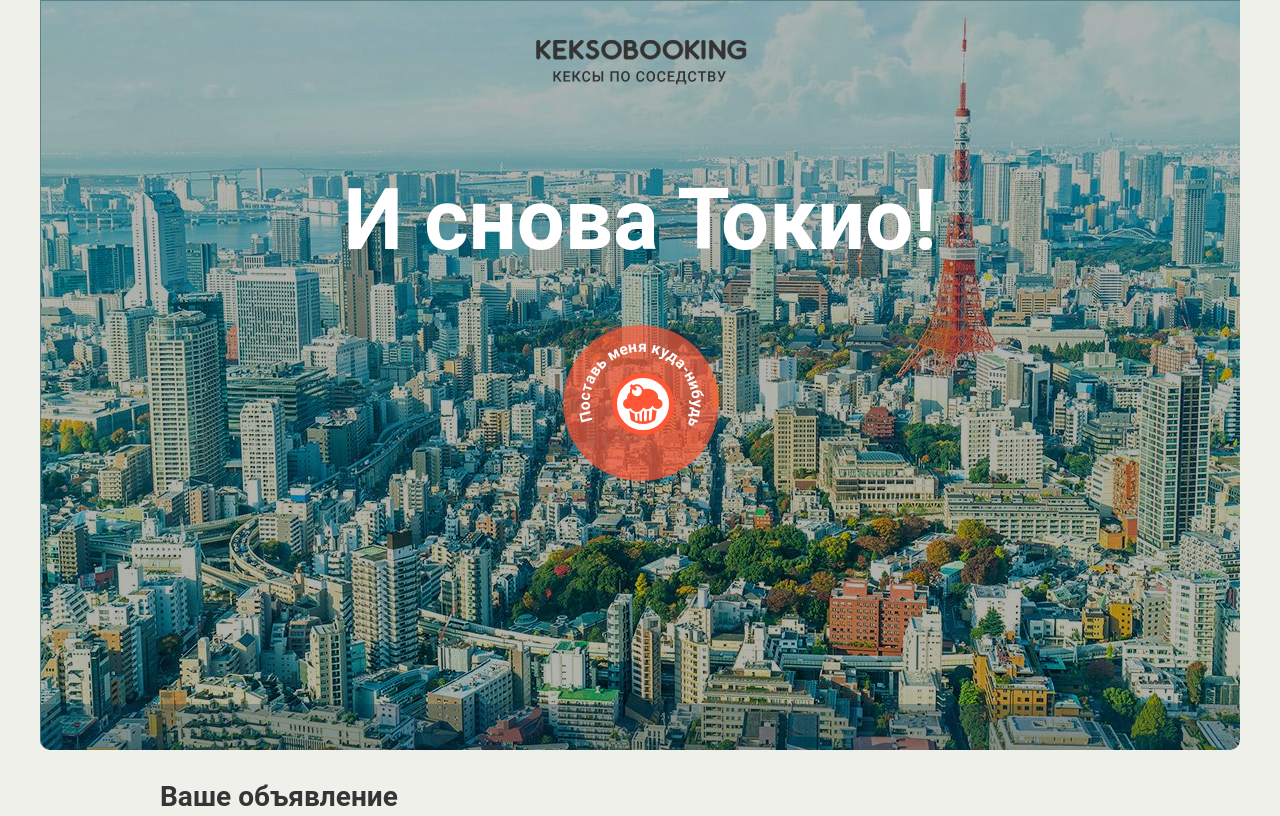
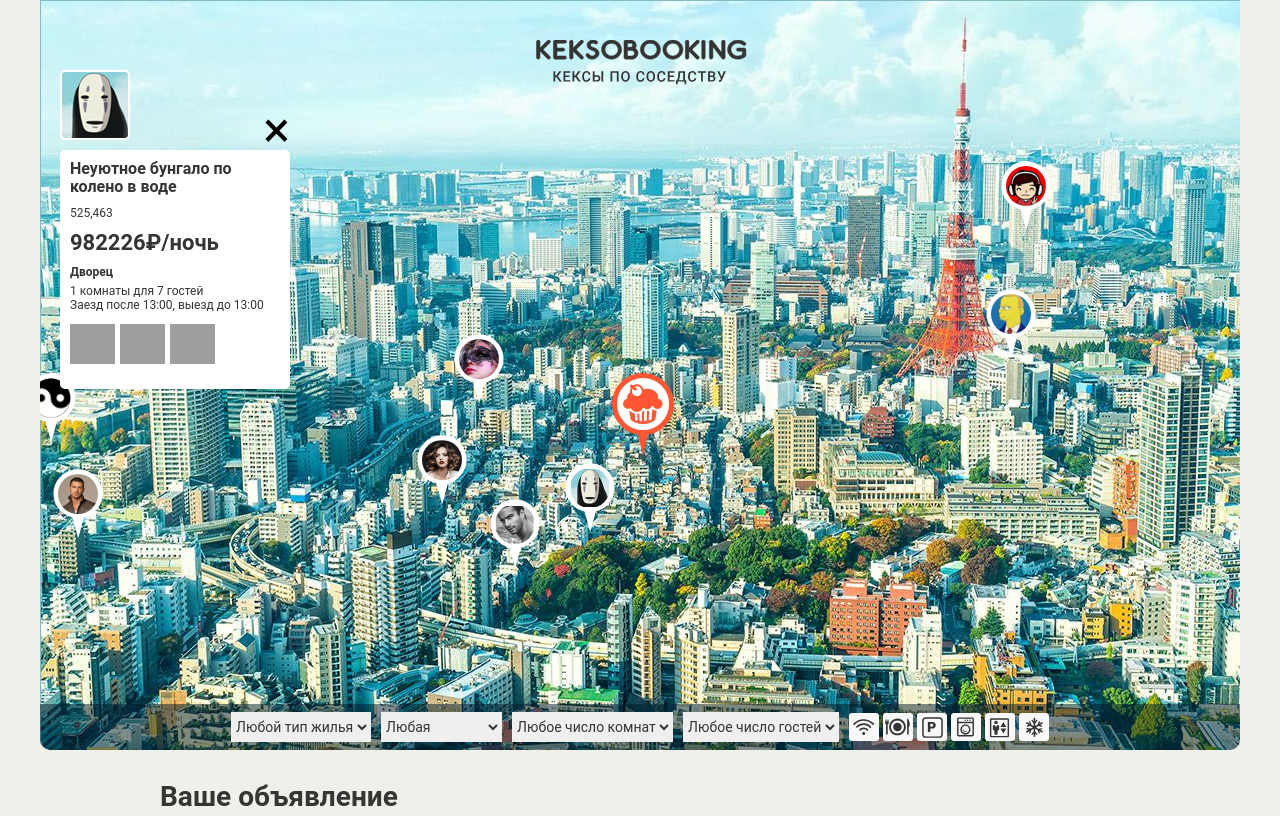
Before and after one commit to OlegKop/173247-keksobooking, a website: page index.html in a window 1280 px wide. Shown: the top 816 px of the page. Drawn offline with Linux system fonts and the light colour scheme; grey boxes are pictures that could not be loaded; files whose address does not match are found by name.

Commit message:
создан файл по отображению меток на карте

```diff
--- a/index.html
+++ b/index.html
@@ -16,7 +16,7 @@
     </div>
 
     <!-- Карта объявлений -->
-    <section class="map map--faded">
+    <section class="map">
 
       <!-- Метки объявлений -->
       <div class="map__pins">
@@ -247,6 +247,6 @@
       <button class="error__button" href="#">Попробовать снова</button>
     </div>
   </template>
-
+<script src="js/map.js"></script>
 </body>
 </html>
--- /dev/null
+++ b/js/map.js
@@ -0,0 +1,205 @@
+'use strict';
+
+/*удаление класса map--faded у блока map*/
+var userDialog = document.querySelector('.map');
+userDialog.classList.remove('map--faded');
+
+var avatarList = ["img/avatars/user01.png", "img/avatars/user02.png", "img/avatars/user03.png", "img/avatars/user04.png", "img/avatars/user05.png",
+"img/avatars/user06.png","img/avatars/user07.png","img/avatars/user08.png"];
+var titleList = ["Большая уютная квартира", "Маленькая неуютная квартира", "Огромный прекрасный дворец", "Маленький ужасный дворец",
+"Красивый гостевой домик", "Некрасивый негостеприимный домик", "Уютное бунгало далеко от моря", "Неуютное бунгало по колено в воде"];
+var checkInOut = ["12:00", "13:00", "14:00"];
+var roomType = ["palace", "flat", "house", "bungalo"];
+var featureType = ["wifi", "dishwasher", "parking", "washer", "elevator", "conditioner"];
+var photos = [
+  "http://o0.github.io/assets/images/tokyo/hotel1.jpg",
+  "http://o0.github.io/assets/images/tokyo/hotel2.jpg",
+  "http://o0.github.io/assets/images/tokyo/hotel3.jpg"
+];
+
+/*определение случайного целого числа*/
+var randomInt = function getRandomInRange(min, max) {
+  return Math.floor(Math.random() * (max - min + 1)) + min;
+};
+
+/*определение случайного элемента из массива*/
+var nameArr = function (arr) {
+  var arrName = arr[Math.floor(Math.random() * arr.length)];
+  return arrName;
+};
+
+/* перемешивание массива с использованием сортировки случайным образом*/
+function compareRandom(a, b) {
+  return Math.random() - 0.5;
+};
+
+function mixArray (arr) {
+  return arr.sort(compareRandom);
+};
+
+/*выборка случайного кол-ва данных из массива*/
+var featureRand = function (arrT) {
+  var lenArr = randomInt(1,arrT.length)
+  var arrNames = [];
+  for (var i = 0; i < lenArr; i++){
+    arrNames.push(arrName);
+    for (var j = 0; j <= arrT.length; j++) {
+      var arrName = arrT[i]
+    }
+  }
+  arrNames.splice(0, 1);
+  return arrNames;
+};
+
+/*перемешиваем аватарки и описание*/
+avatarList = mixArray(avatarList);
+titleList = mixArray(titleList);
+
+var propertyKeks = [];
+
+var getPropertyKeks = function (avatar, title, priceMin, priceMax, type, roomsMax,
+  guestsMax, checkInOut, features, photos, xMin, xMax, yMin, yMax) {
+    for (var i = 0; i <= 8; i++) {
+      propertyKeks.push (advert);
+
+      for (var j = 0; j <= i; j++){
+        var avatarList = avatar;
+        var titleList = title;
+        var checkInOutR = nameArr(checkInOut);
+        var roomTypeR = nameArr(type);
+        var featureR = featureRand(features);
+        var photoR =  mixArray(photos);
+        var locationX = randomInt(xMin, xMax) - 25;
+        var locationY = randomInt(yMin, yMax) - 70;
+        var addr = [locationX, locationY];
+        var priceR = randomInt(priceMin, priceMax);
+        var roomsR = randomInt(1, roomsMax);
+        var guestR = randomInt(1, guestsMax);
+        var advert = {
+          "author": {
+            "avatar": avatarList[i]
+          },
+
+          "offer": {
+            "title": titleList[i],
+            "address":  addr,
+            "price": priceR,
+            "type": roomTypeR,
+            "rooms": roomsR,
+            "guests": guestR,
+            "checkin": checkInOutR,
+            "checkout": checkInOutR,
+            "features": featureR,
+            "description": "",
+            "photos":photoR
+          },
+
+          "location": {
+            "x":  locationX,
+            "y": locationY
+            }
+        }
+
+    }
+
+ }
+ propertyKeks.splice(0, 1);
+};
+
+var PropertyKeks = getPropertyKeks(avatarList, titleList, 1000, 1000000, roomType, 5,
+  10, checkInOut, featureType, photos, 10, 1050, 130, 630);
+
+/*блок вставки меток*/
+var pinListElement = document.querySelector('.map__pins');
+
+/*шаблон для меток*/
+var pinTemplate = document.querySelector('#pin').content.querySelector('.map__pin');
+
+var fragment = document.createDocumentFragment();
+
+var getMapPin = function (pinListElement) {
+
+  var pinElement = pinTemplate.cloneNode(true);
+  pinElement.style = "left: "+propertyKeks[i].location.x+"px; top: "+propertyKeks[i].location.y+"px;";
+  pinElement.querySelector("img").setAttribute('src', propertyKeks[i].author.avatar);
+  pinElement.querySelector("img").setAttribute('alt', propertyKeks[i].offer.title);
+
+  return pinElement;
+};
+
+var fragment = document.createDocumentFragment();
+
+for (var i = 0; i < propertyKeks.length; i++) {
+  fragment.appendChild(getMapPin(propertyKeks[i]));
+};
+
+pinListElement.appendChild(fragment);
+
+/*блок вставки объявлений*/
+var pinListCard= document.querySelector('.map');
+
+/*шаблон для объявлений*/
+var cardTemplate = document.querySelector('#card').content.querySelector('.map__card');
+
+var mapFilters = document.querySelector('.map__filters-container');
+
+/*ф-ция для определения услуг объявления*/
+var getFeaturs = function (featurArray, element) {
+  var childElement = element.querySelectorAll('li');
+   for (var i = featurArray.length; i < featureType.length; i++) {
+    element.removeChild(childElement[i]);
+  };
+};
+
+/*ф-ция для формирования блока с фото*/
+var renderPhotos = function (photodArray, element) {
+  for (var i = 0; i < photodArray.length; i++)
+    if (i === 0) {
+      element.querySelector("img").setAttribute('src', propertyKeks[0].offer.photos[i]);
+    }
+    else {
+      var newElement = element.querySelector("img").cloneNode(true);
+      newElement.src = propertyKeks[0].offer.photos[i];
+      element.appendChild(newElement);
+    }
+  };
+
+/*ф-ция для переименования типа помещения с латиницы на русский*/
+  var getNameRusType = function (element) {
+    if (element === "flat") {
+     var name = "Квартира";
+    }
+    else if (element === "bungalo") {
+      name = "Бунгало";
+    }
+    else if (element === "house") {
+      name = "Дом";
+    }
+    else if (element === "palace") {
+      name = "Дворец";
+    }
+    return name;
+  };
+
+var getMapCard = function (pinListCard) {
+
+  var cardElement = cardTemplate.cloneNode(true);
+  cardElement.querySelector('.popup__title').textContent = propertyKeks[0].offer.title;
+  cardElement.querySelector('.popup__text--address').textContent = propertyKeks[0].offer.address;
+  cardElement.querySelector('.popup__text--price').textContent = propertyKeks[0].offer.price +"₽/ночь";
+  cardElement.querySelector('.popup__type').textContent = getNameRusType(propertyKeks[0].offer.type);
+  cardElement.querySelector('.popup__text--capacity').textContent = propertyKeks[0].offer.rooms + " комнаты для " + propertyKeks[0].offer.guests + " гостей";
+  cardElement.querySelector('.popup__text--time').textContent = "Заезд после " + propertyKeks[0].offer.checkin + ", выезд до " + propertyKeks[0].offer.checkout;
+  getFeaturs(propertyKeks[0].offer.features, cardElement.querySelector('.popup__features'));
+  cardElement.querySelector('.popup__description').textContent = propertyKeks[0].offer.description;
+  renderPhotos(propertyKeks[0].offer.photos, cardElement.querySelector('.popup__photos'));
+  cardElement.querySelector('.popup__avatar').src = propertyKeks[0].author.avatar;
+
+  return cardElement;
+};
+
+var fragmentCard = document.createDocumentFragment();
+
+fragmentCard.appendChild(getMapCard(propertyKeks[1]));
+
+var insertedpinListCard = pinListCard.insertBefore(fragmentCard, mapFilters);
```
Also changed, not shown: Readme.md.
